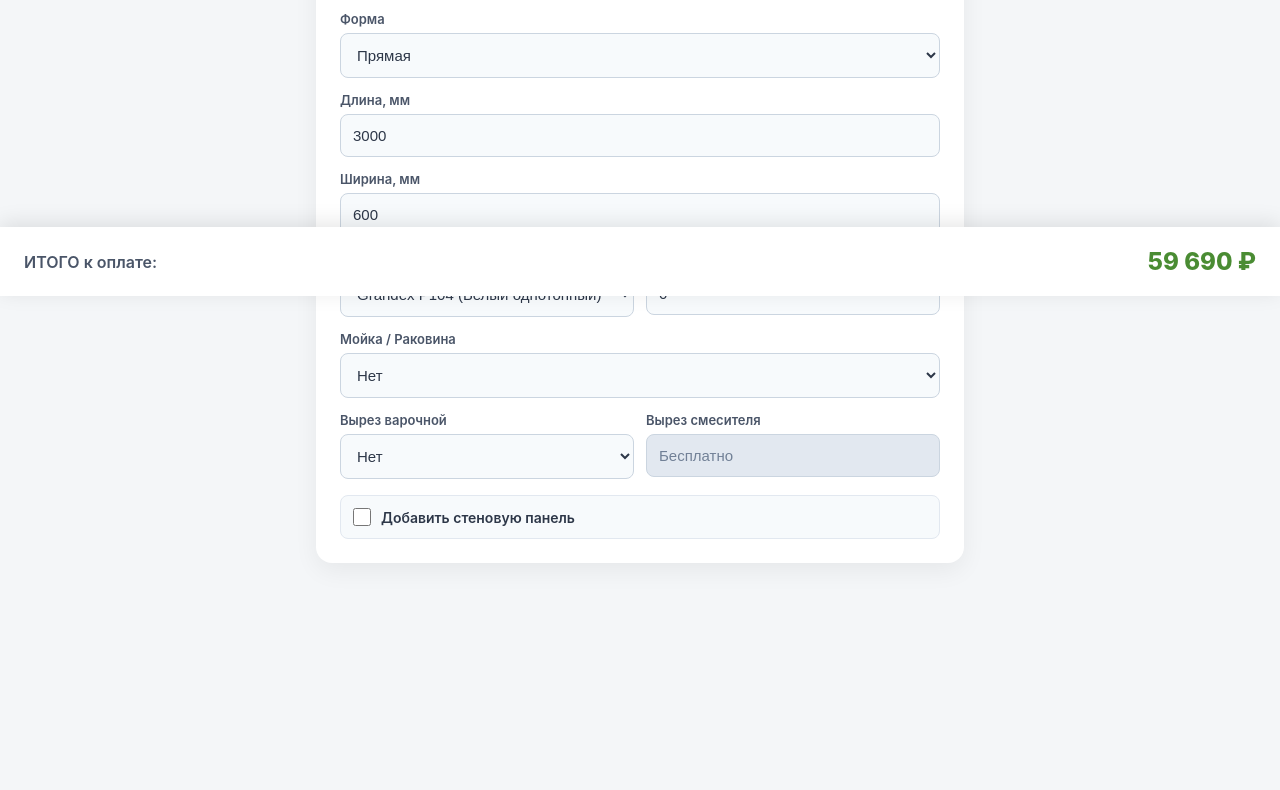
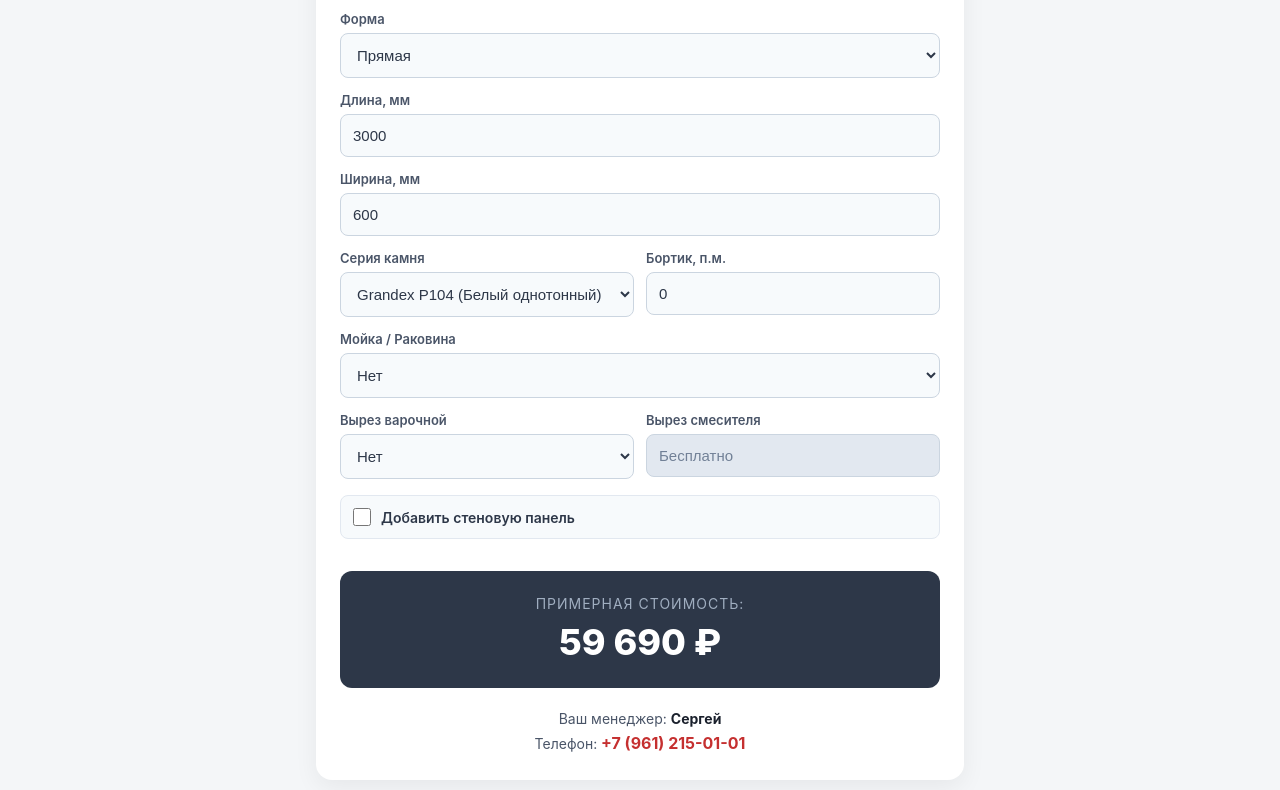
Before and after one commit to d89139102041-svg/AA-calc, a plain HTML site: page index.html in a window 1280 px wide. Shown: the part 504-1294 px from the top of the page. Before the commit the page ends 1167 px from the top, so only its background shows below. Drawn offline with Linux system fonts and the light colour scheme; no server answers.

Commit message:
Update index.html

```diff
--- a/index.html
+++ b/index.html
@@ -5,38 +5,63 @@
 <meta name="viewport" content="width=device-width, initial-scale=1.0">
 <title>Калькулятор изделий | Grandex</title>
 <style>
-  body{font-family:-apple-system,Arial,sans-serif;background:#f4f6f8;margin:0;padding:16px;color:#222;padding-bottom:100px;}
+  body{font-family:-apple-system,Arial,sans-serif;background:#f4f6f8;margin:0;padding:16px;color:#222;padding-bottom:40px;}
   .app{max-width:600px;margin:0 auto;background:#fff;border-radius:16px;padding:24px;box-shadow:0 8px 24px rgba(0,0,0,.06)}
+
   .logo-container {text-align: center; margin-bottom: 24px; padding-bottom: 16px; border-bottom: 1px solid #edf2f7;}
   .logo-svg {max-width: 240px; width: 100%; height: auto;}
+
   h1{font-size:20px;margin:0 0 20px;text-align:center;color:#1a202c; font-weight: 600;}
   h2.section-title {font-size:16px; color:#4a8c33; margin-top:24px; margin-bottom:12px; border-bottom:1px solid #e2e8f0; padding-bottom:4px;}
   label{display:block;font-size:13px;color:#4a5568;margin:14px 0 6px;font-weight:600}
   input,select{width:100%;box-sizing:border-box;padding:12px;font-size:15px;border:1px solid #cbd5e0;border-radius:8px;background:#f7fafc;transition:0.2s; color:#2d3748;}
   input:focus, select:focus {border-color:#4a8c33; outline:none; background:#fff; box-shadow:0 0 0 3px rgba(74,140,51,0.1);}
   input:disabled {background:#e2e8f0; color:#718096; cursor:not-allowed;}
+
   .row{display:flex;gap:12px}.row>div{flex:1}
+
   .toggle-container{display:flex;align-items:center;gap:10px;margin-top:16px;background:#f7fafc;padding:12px;border-radius:8px;border:1px solid #e2e8f0;}
   .toggle-container input{width:18px; height:18px; margin:0;cursor:pointer}
   .toggle-container label{margin:0;cursor:pointer;font-size:14px; color:#2d3748; font-weight: 600;}
 
-  /* Фиксированная панель с итоговой суммой */
-  .sticky-footer {
-    position: fixed;
-    bottom: 0; left: 0; right: 0;
-    background: #fff;
-    padding: 20px 24px;
-    box-shadow: 0 -4px 20px rgba(0,0,0,0.1);
-    display: flex;
-    justify-content: space-between;
-    align-items: center;
-    z-index: 1000;
+  /* Блок стоимости */
+  .cost-box {
+    background: #2d3748;
+    border-radius: 12px;
+    padding: 24px;
+    text-align: center;
+    margin-top: 32px;
+    color: #fff;
   }
-  .sticky-footer .label {
-    font-size: 16px; color: #4a5568; font-weight: 600;
+  .cost-label {
+    font-size: 14px;
+    color: #a0aec0;
+    margin-bottom: 8px;
+    text-transform: uppercase;
+    letter-spacing: 1px;
   }
-  .sticky-footer .price {
-    font-size: 24px; font-weight: 800; color: #4a8c33;
+  .cost-value {
+    font-size: 36px;
+    font-weight: 800;
+    color: #fff;
+  }
+
+  /* Блок менеджера */
+  .manager-info {
+    text-align: center;
+    margin-top: 20px;
+    font-size: 14px;
+    color: #4a5568;
+    line-height: 1.6;
+  }
+  .manager-info strong {
+    color: #1a202c;
+  }
+  .manager-phone {
+    color: #c53030;
+    font-weight: bold;
+    text-decoration: none;
+    font-size: 16px;
   }
 </style>
 </head>
@@ -130,12 +155,19 @@
       </div>
     </div>
   </div>
-</div>
 
-<!-- Фиксированная панель с ценой -->
-<div class="sticky-footer">
-  <div class="label">ИТОГО к оплате:</div>
-  <div class="price" id="totalPrice">0 ₽</div>
+  <!-- Блок с итоговой стоимостью -->
+  <div class="cost-box">
+    <div class="cost-label">Примерная стоимость:</div>
+    <div class="cost-value" id="totalPrice">0 ₽</div>
+  </div>
+
+  <!-- Блок с менеджером (обновленный номер) -->
+  <div class="manager-info">
+    Ваш менеджер: <strong>Сергей</strong><br>
+    Телефон: <a href="tel:+79612150101" class="manager-phone">+7 (961) 215-01-01</a>
+  </div>
+
 </div>
 
 <script>
@@ -147,14 +179,14 @@ async function fetchCBRRate() {
         if (!response.ok) throw new Error('Ошибка сети');
         const data = await response.json();
         currentRate = Math.round(data.Valute.USD.Value * 1.08 * 100) / 100;
-        calculate(); // Пересчитываем цену после загрузки курса
+        calculate();
     } catch (error) {
         console.error('Ошибка загрузки курса, используется резервный 90 ₽:', error);
     }
 }
 fetchCBRRate();
 
-// Данные
+// Данные (Base64)
 const b64 = {
     prices: "eyJQMTA0IjoyODUsIlAiOjM2MCwiUyI6NDAwLCJBIjo0MjAsIkVNQyI6NTc1fQ==",
     mult: "eyJQMTA0IjowLjI1LCJQIjowLjI1LCJTIjowLjI1LCJBIjowLjI1LCJFTUMiOjAuNX0=",
@@ -229,7 +261,7 @@ function updateUI() {
     }
     toggleDisposal();
     updateShapeFields();
-    calculate(); // Пересчет при смене типа
+    calculate();
 }
 function updateShapeFields() {
     const shape = document.getElementById('shape').value;
@@ -244,7 +276,6 @@ function updateShapeFields() {
 
 // ГЛАВНАЯ ФУНКЦИЯ РАСЧЕТА
 function calculate() {
-    // Безопасное получение чисел (если пусто, то 0)
     const val = (id) => { let v = parseFloat(document.getElementById(id).value); return isNaN(v) ? 0 : v; };
 
     const type = document.getElementById('productType').value;
@@ -254,7 +285,6 @@ function calculate() {
     const len3 = document.getElementById('div_len3').style.display === 'block' ? val('len3') : 0;
     const width = val('width');
 
-    // Если ввели нули, дальше не считаем, выводим 0
     if (len1 === 0 || width === 0) {
         document.getElementById('totalPrice').innerText = '0 ₽';
         return;
@@ -361,17 +391,14 @@ function calculate() {
     const minOrderCost = totalArea < 1.5 ? MIN_ORDER : 0;
     const total = materialCost + glueCost + totalWorks + mounting + DELIV + minOrderCost;
 
-    // Выводим только итоговую цену в нижнюю панель
     document.getElementById('totalPrice').innerText = fmt(total);
 }
 
-// Вешаем событие "input" (при вводе) и "change" (при выборе) на все поля
 document.querySelectorAll('input, select').forEach(el => {
     el.addEventListener('input', calculate);
     el.addEventListener('change', calculate);
 });
 
-// Первый расчет при загрузке страницы
 updateUI();
 calculate();
 </script>
```
